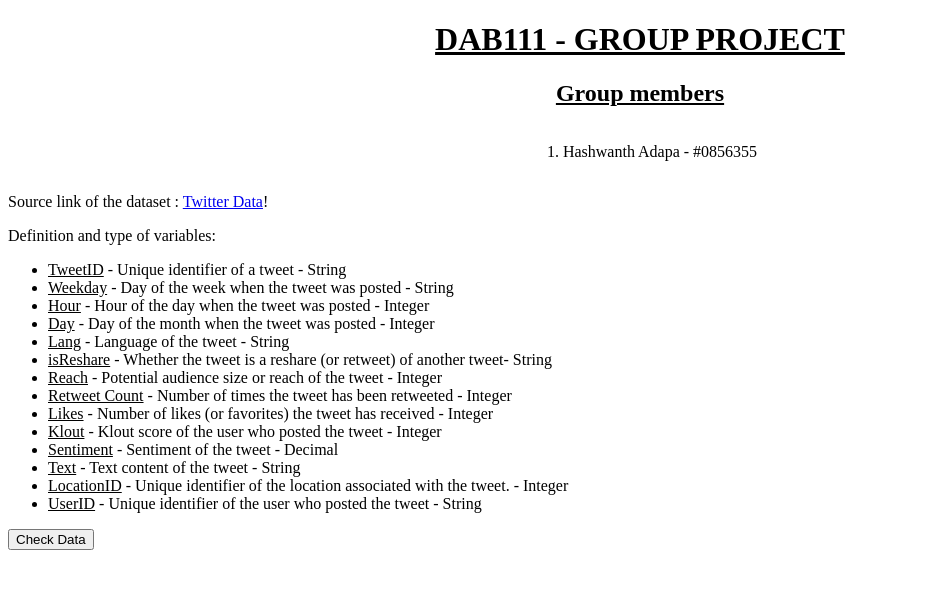
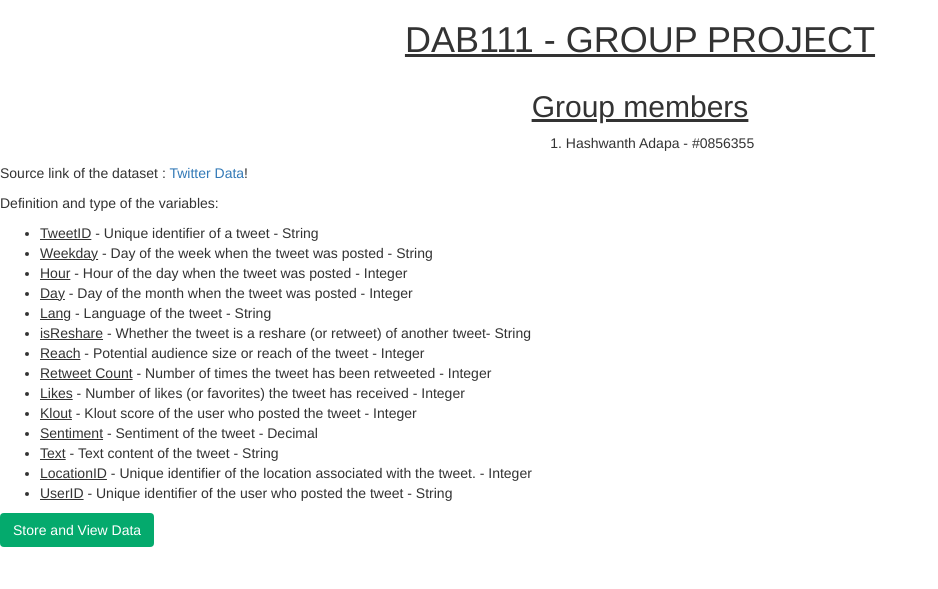
Before and after one commit to Hashwanth355/DAB111_project_Group_3, a Flask app: page / in a window 1280 px wide. Shown: the top 589 px of the page, without its empty margins (0-938 px from the left). Run offline with Flask 3, Linux system fonts and the light colour scheme; parts of the project's set-up code (start-up, migrations or seed data) failed here and were passed over; some libraries are stand-ins or nearby versions.

Commit message:
added code to index

```diff
--- a/app.py
+++ b/app.py
@@ -5,17 +5,15 @@ import pandas as pd
 
 app = Flask(__name__, template_folder='templates')
 
-connect = sqlite3.connect('database.db')
-connect.execute(
-    'CREATE TABLE IF NOT EXISTS twitter_data')
-
 @app.route('/')
 @app.route('/home')
 def index():
     return render_template('index.html')
 
+connect = sqlite3.connect('database.db')
+connect.execute(
+    'CREATE TABLE IF NOT EXISTS twitter_data (tweetid TEXT, weekday TEXT, hour INTEGER, day INTEGER, lang TEXT,isreshare TEXT, reach INTEGER, retweetcount INTEGER,likes INTEGER, klout INTEGER, sentiment NUMERIC, text TEXT, locationid INTEGER, userid TEXT)')
 
-# @app.route('/join', methods=['GET','POST'])
 
 def store_dataset_in_database(url,filename, table_name):
     response = requests.get(url)
--- a/templates/index.html
+++ b/templates/index.html
@@ -5,15 +5,41 @@
     <title>Group3 Project</title>
     <style>
         div.container {
-          text-align: center;
+            text-align: center;
         }
 
         ol.myUL {
-          display: inline-block;
-          text-align: left;
+            display: inline-block;
+            text-align: left;
         }
 
-        </style>
+        .btn {
+            border: none;
+            color: white;
+            padding: 10px 22px;
+            font-size: 12px;
+            cursor: pointer;
+        }
+
+        .success {
+            background-color: #04AA6D;
+        }
+
+        /* Green */
+        .success:hover {
+            background-color: #46a049;
+        }
+    </style>
+    <script>
+        function success() {
+            alert("Data stored successfully!");
+          }
+    </script>
+    <meta charset="utf-8">
+    <meta name="viewport" content="width=device-width, initial-scale=1">
+    <link rel="stylesheet" href="https://maxcdn.bootstrapcdn.com/bootstrap/3.4.1/css/bootstrap.min.css">
+    <script src="https://ajax.googleapis.com/ajax/libs/jquery/3.7.1/jquery.min.js"></script>
+    <script src="https://maxcdn.bootstrapcdn.com/bootstrap/3.4.1/js/bootstrap.min.js"></script>
 </head>
 
 <body>
@@ -26,7 +52,7 @@
     </div>
     <p>Source link of the dataset : <a href="https://data.world/abbiejp/twitter-data">Twitter Data</a>!</p>
     <div>
-        <p>Definition and type of variables:</p>
+        <p>Definition and type of the variables:</p>
         <ul>
             <li><u>TweetID</u> - Unique identifier of a tweet - String</li>
             <li><u>Weekday</u> - Day of the week when the tweet was posted - String</li>
@@ -44,8 +70,10 @@
             <li><u>UserID</u> - Unique identifier of the user who posted the tweet - String</li>
         </ul>
     </div>
-    <button class="btn" type="button" onclick="window.location.href='{{ url_for('twitter_data') }}';">Check
+    <button class="btn success" type="button" onclick="window.location.href='{{ url_for('twitter_data') }}';success()">Store and
+        View
         Data</button>
+
 </body>
 
 </html>
```
